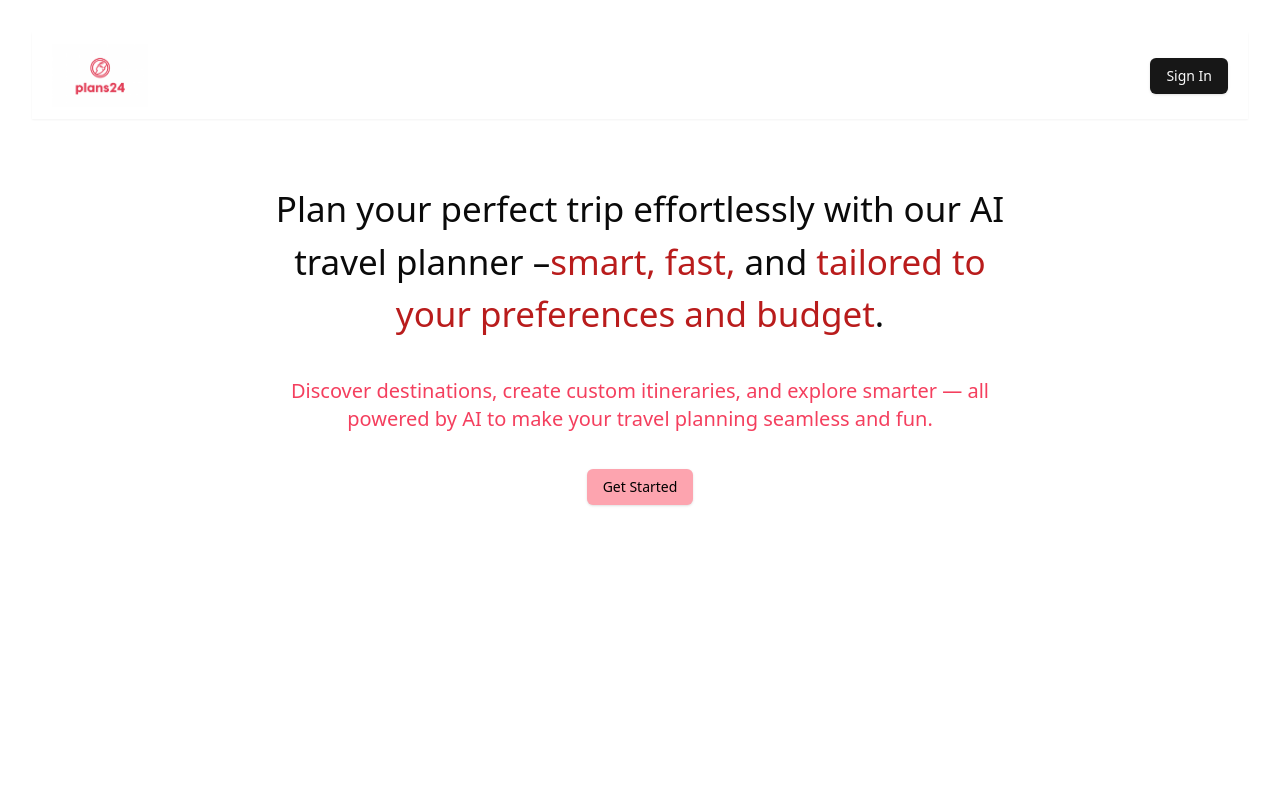
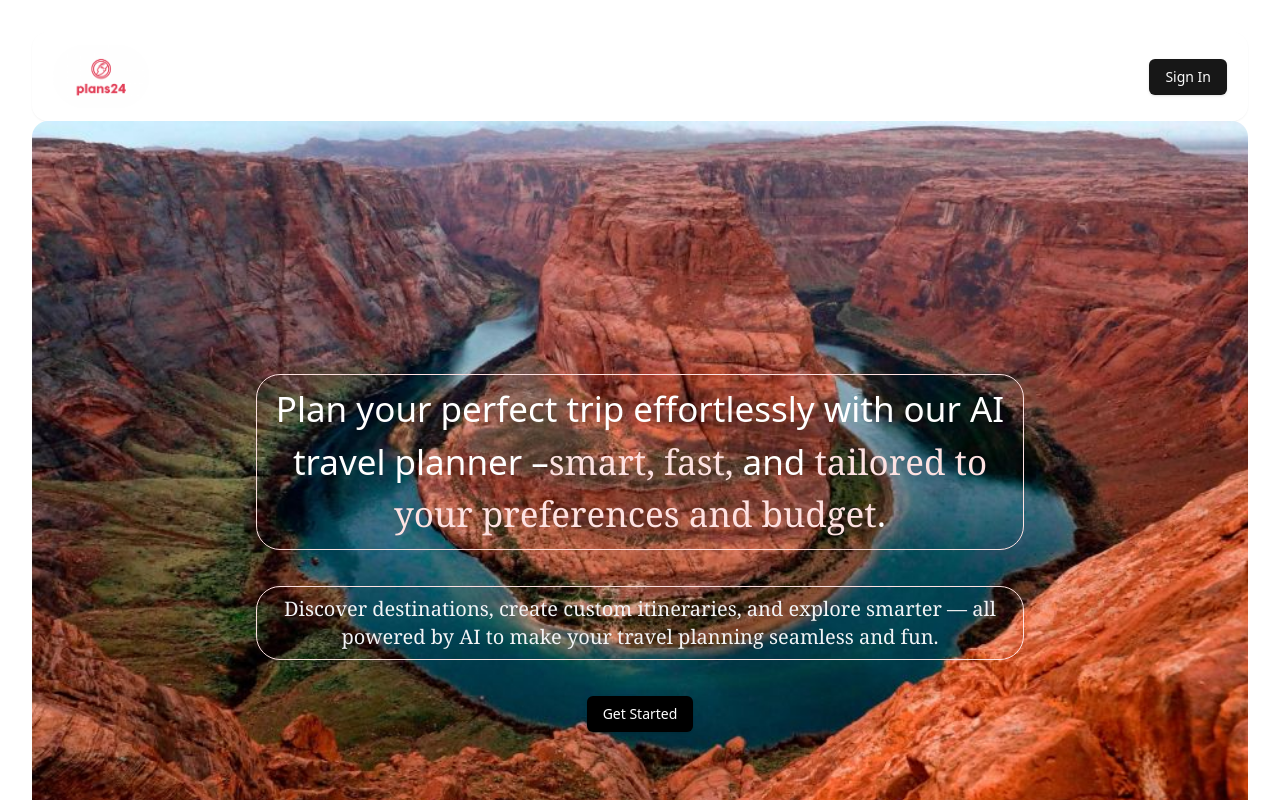
Before and after one commit to Abhinav1730/Plans24, a React (Vite) app: page / in a window 1280 px wide. Shown: the top 800 px of the page. Built offline with nearby package versions, Linux system fonts and the light colour scheme.

Commit message:
Header and hero section of the page

```diff
--- a/src/components/usage/Header.jsx
+++ b/src/components/usage/Header.jsx
@@ -3,8 +3,8 @@ import { Button } from "../ui/button";
 
 function Header() {
   return (
-    <div className="p-3 shadow-sm flex justify-between items-center px-5">
-      <img src="/logo-plans24.png" className="w-24" />
+    <div className="p-3 shadow-sm flex justify-between items-center px-5 bg-inherit border rounded-2xl border-white">
+      <img src="/logo-plans24.png" className="w-24 rounded-full" />
       <div>
         <Button>Sign In</Button>
       </div>
--- a/src/components/usage/Hero.jsx
+++ b/src/components/usage/Hero.jsx
@@ -4,25 +4,30 @@ import { Link } from "react-router-dom";
 
 function Hero() {
   return (
+    <div
+      className="w-full h-screen bg-cover bg-center flex flex-col items-center justify-center gap-9 rounded-2xl"
+      style={{ backgroundImage: "url('/public/place-1.jpg')" }}
+    >
       <div className="flex flex-col items-center mx-56 gap-9">
-      <h1 className="font-sans text-[35px] text-center mt-16">
+        <h1 className="font-sans text-[35px] text-center mt-16 border-red-100 rounded-3xl p-2 border bg-transparent text-white">
           Plan your perfect trip effortlessly with our AI travel planner –
-        <span className="text-red-700">smart, fast, </span> and{" "}
-        <span className="text-red-700">
+          <span className="text-red-100 font-serif">smart, fast, </span> and{" "}
+          <span className="text-red-100 font-serif">
             tailored to your preferences and budget
           </span>
           .
         </h1>
-      <p className="text-xl text-rose-500 text-center">
-        Discover destinations, create custom itineraries, and explore smarter —
-        all powered by AI to make your travel planning seamless and fun.
+        <p className="text-xl bg-transparent text-center text-gray-100 border border-red-100 rounded-3xl p-2 font-serif">
+          Discover destinations, create custom itineraries, and explore smarter
+          — all powered by AI to make your travel planning seamless and fun.
         </p>
 
         <Link to={"/create-trip"}>
-        <Button className="bg-rose-300 text-black font-sans hover:bg-red-700 hover:text-white">
+          <Button className="bg-black text-white font-sans hover:bg-red-700 hover:text-white">
             Get Started
           </Button>
         </Link>
+      </div>
     </div>
   );
 }
```
Also changed, not shown: public/place-1.jpg (added). Lines whose indentation alone changed are shown as unchanged.
